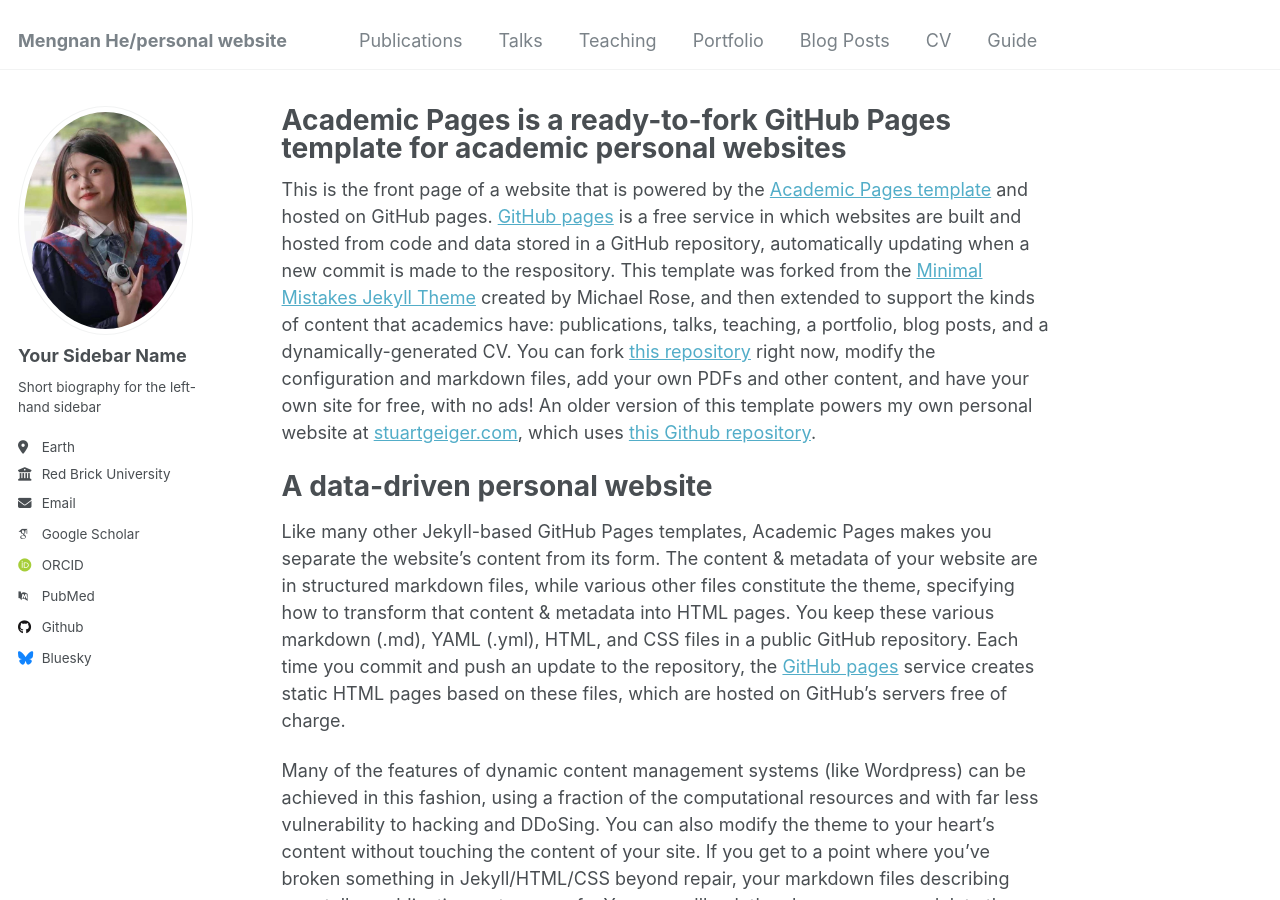
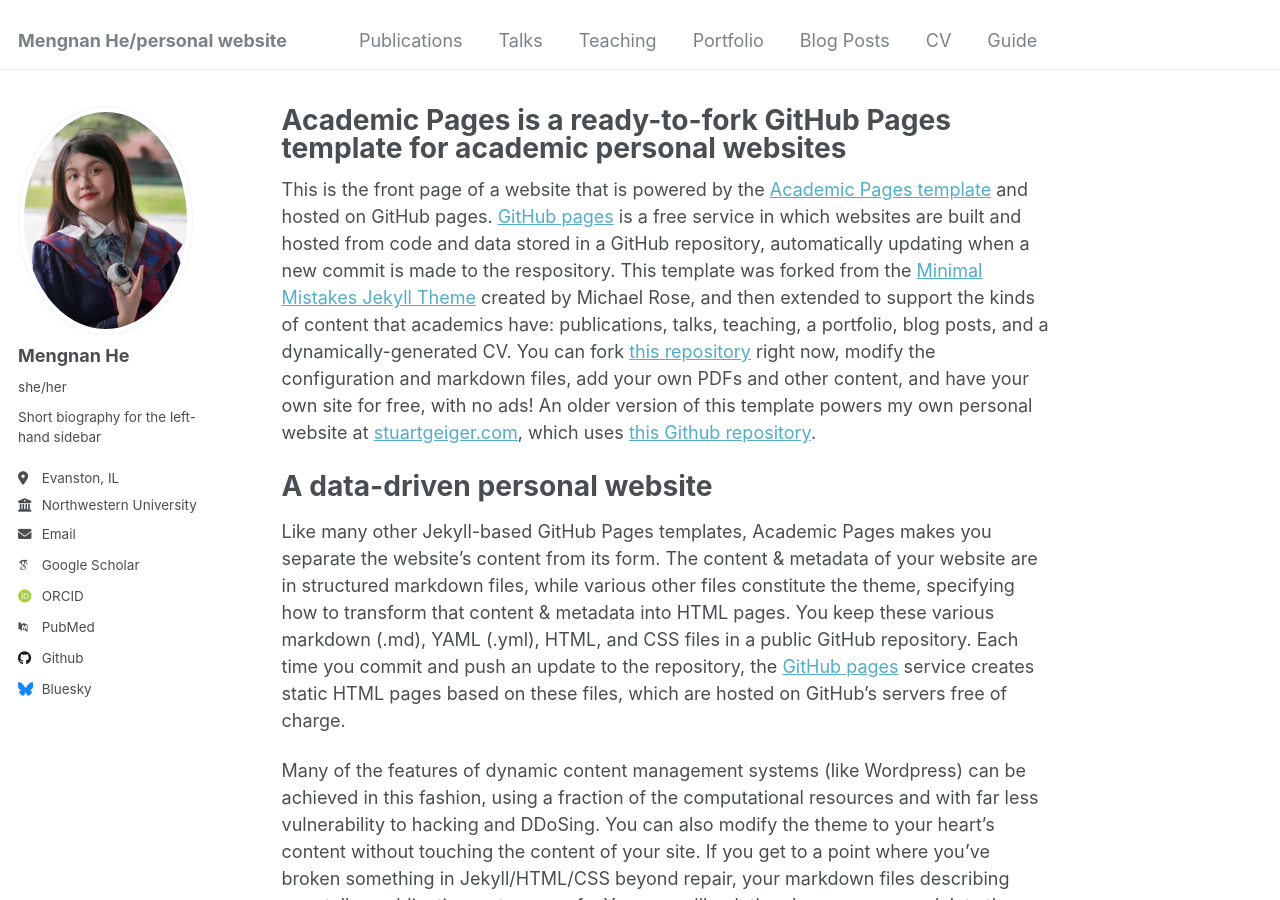
Before and after one commit to bugman1215/bugman1215.github.io, a Jekyll site: the page built from _pages/about.md, in a window 1280 px wide and 900 px high. Built offline with Jekyll 4.4.1, drawn with Linux system fonts in a browser that asks for light colours; some web fonts are replaced.

Commit message:
Update _config.yml

```diff
--- a/_config.yml
+++ b/_config.yml
@@ -22,13 +22,13 @@ repository               : "bugman1215/bugman1215.github.io"
 author:
   # Biographic information
   avatar           : "profile.png"
-  name             : "Your Sidebar Name"
-  pronouns         : # example: "she/her"
+  name             : "Mengnan He"
+  pronouns         : "she/her"
   bio              : "Short biography for the left-hand sidebar"
-  location         : "Earth"
-  employer         : "Red Brick University"
+  location         : "Evanston, IL"
+  employer         : "Northwestern University"
   uri              : # URL
-  email            : "none@example.org"
+  email            : "mengnanhe2025@u.northwestern.edu"
 
   # Academic websites
   arxiv            : # URL - Update with the correct link to your profile
```
